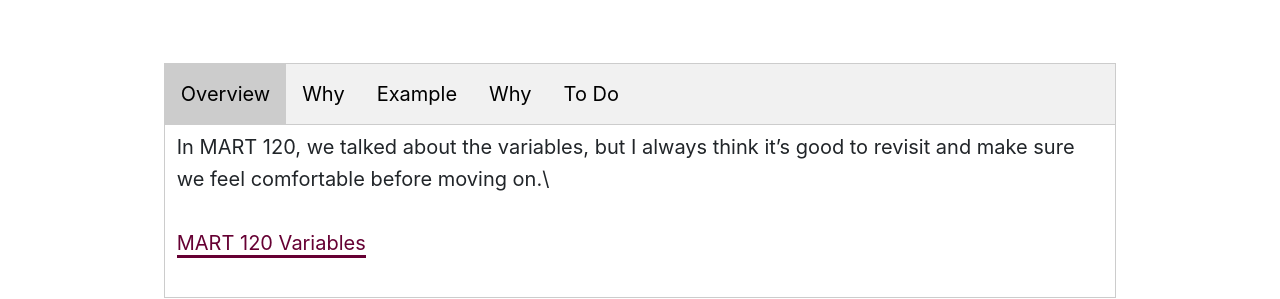
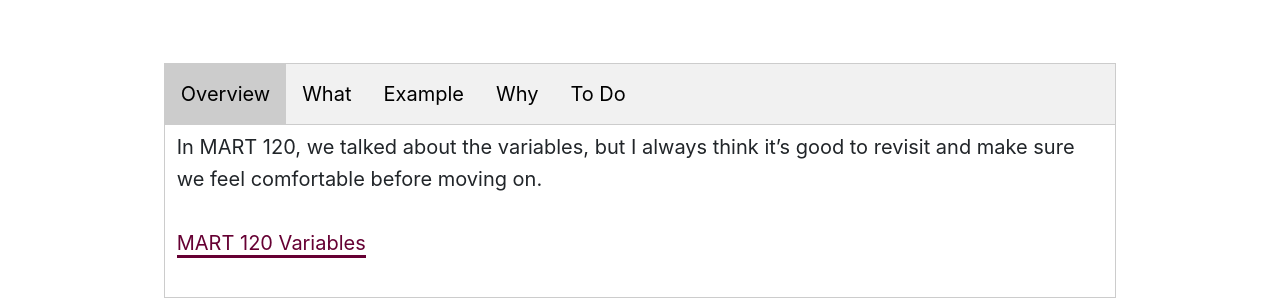
Before and after one commit to Montana-Media-Arts/220-creative-coding2-Spring2021, a Jekyll site: the page built from modules/week-2/_posts/2001-01-01-variables.md, in a window 1280 px wide. Shown: the part 518-817 px from the top of the page. Built offline with Jekyll 4.4.1, drawn with Linux system fonts in a browser that asks for light colours; nearby versions of some CDN libraries; comment, search, counter and statistics services are not loaded.

Commit message:
Update 2001-01-01-variables.md

```diff
--- a/modules/week-2/_posts/2001-01-01-variables.md
+++ b/modules/week-2/_posts/2001-01-01-variables.md
@@ -8,7 +8,7 @@ jotted: false
 
 <div class="tab">
   <button class="tablinks active" onclick="openTab(event, 'Overview')">Overview</button>
-  <button class="tablinks" onclick="openTab(event, 'What')">Why</button>
+  <button class="tablinks" onclick="openTab(event, 'What')">What</button>
   <button class="tablinks" onclick="openTab(event, 'Example')">Example</button>
   <button class="tablinks" onclick="openTab(event, 'Why')">Why</button>
   <button class="tablinks" onclick="openTab(event, 'ToDo')">To Do</button>
@@ -16,13 +16,12 @@ jotted: false
 </div>
 
 <div id="Overview" class="tabcontent" style="display:block"  markdown="1">
-In MART 120, we talked about the variables, but I always think it's good to revisit and make sure we feel comfortable before moving on.\
+In MART 120, we talked about the variables, but I always think it's good to revisit and make sure we feel comfortable before moving on.
 
 <a href="https://montana-media-arts.github.io/120_CreativeCoding1-Fall2020/modules/week-10/variables/" target="_new">MART 120 Variables</a>
 
 </div>
 <div id="What" class="tabcontent" markdown="1">
-<div class="tabhtml" markdown="1">
 
     What is a variable?
 
@@ -33,7 +32,6 @@ In MART 120, we talked about the variables, but I always think it's good to revi
     What does that mean to us in programming?
 
     <a href="//youtu.be/tHYis-DP0oU" data-lity>Video on Variables</a>
-</div>
 </div>
 <div id="Example" class="tabcontent" markdown="1">
 <div class="tabhtml" markdown="1">
```
